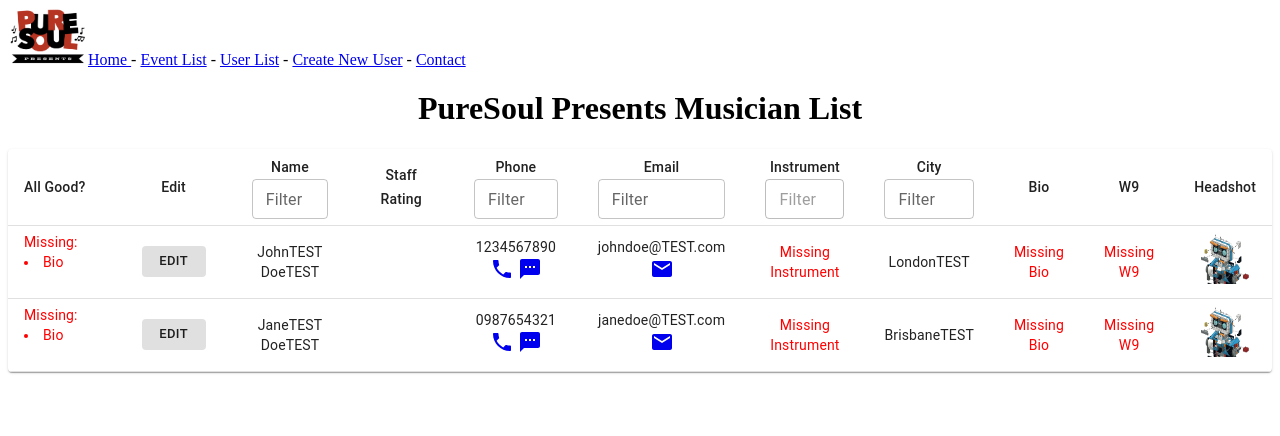
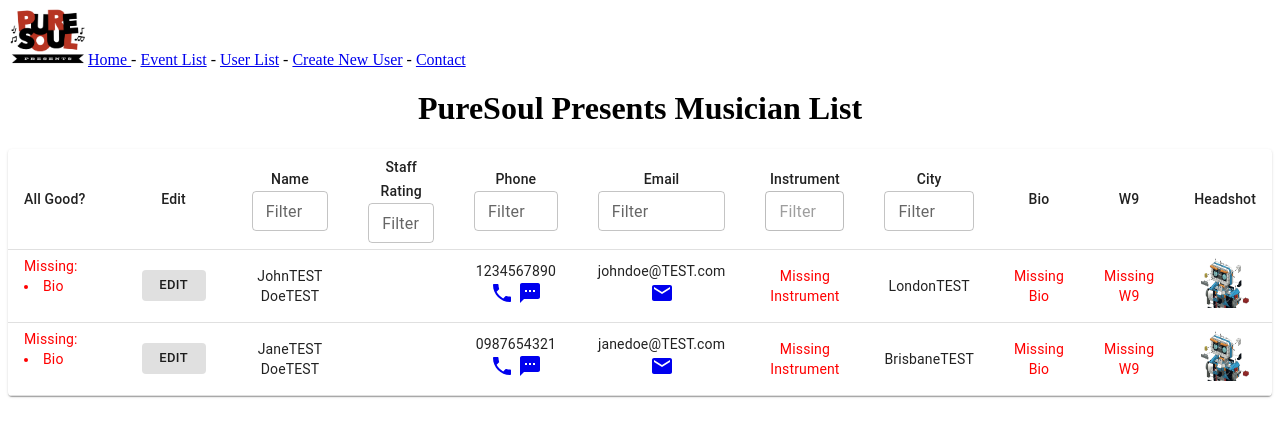
Before and after one commit to elijahsamuels/puresoulpresents-frontend, a React (Create React App) app: page /userlist in a window 1280 px wide. Shown: the top 436 px of the page. Built offline with nearby package versions, Linux system fonts and the light colour scheme; no server answers.

Commit message:
added filter by rating for UserList. Fixed 'Array.prototype.filter()' warning with 'return false' at end of filter method

```diff
--- a/src/pages/UserList.js
+++ b/src/pages/UserList.js
@@ -36,6 +36,7 @@ function UserList(props) {
   const [searchPhone, setSearchPhone] = useState("")
   const [searchEmail, setSearchEmail] = useState("")
   const [searchName, setSearchName] = useState("")
+  const [searchRating, setSearchRating] = useState("")
 
 
   // console.log("props: ", props.users.users);
@@ -379,6 +380,14 @@ function UserList(props) {
 
               <TableCell key={"user_staff_rating"} id={"user_staff_rating"} align="center" width="10%">
                   Staff Rating
+                  <TextField
+                    label="Filter"
+                    id="outlined-size-small"
+                    size="small"
+                    placeholder="Rating filter..."
+                    onChange={(e) => {setSearchRating(e.target.value)}}
+                    autoComplete="disabled"
+                  />
               </TableCell>
               <TableCell key={"phone"} id={"phone"} align="center" width="10%">
                 Phone
@@ -449,6 +458,7 @@ function UserList(props) {
               } else if (val.city === "") {
                 return val;
               }
+              return false;
             })
             // Instrument Filter
             .filter(val => {
@@ -459,6 +469,7 @@ function UserList(props) {
               } else if (val.instrument === "") {
                 return val;
               }
+              return false;
             })
             // Phone Filter
             .filter(val => {
@@ -469,6 +480,7 @@ function UserList(props) {
               } else if (val.phone === "") {
                 return val;
               }
+              return false;
             })
             // Email Filter
             .filter(val => {
@@ -479,6 +491,7 @@ function UserList(props) {
               } else if (val.email === "") {
                 return val;
               }
+              return false;
             })
             // Name Filter
             .filter(val => {
@@ -487,6 +500,16 @@ function UserList(props) {
               } else if (val.first_name.toLowerCase().includes(searchName.toLowerCase()) || val.last_name.toLowerCase().includes(searchName.toLowerCase())){
                 return val;
               }
+              return false;
+            })
+            // Rating Filter
+            .filter(val => {
+              if (searchRating === "") {
+                return val;
+              } else if (val.user_staff_rating.toLowerCase().includes(searchRating.toLowerCase())){
+                return val;
+              }
+              return false;
             })
             .map((user) => (
               <TableRow
```
